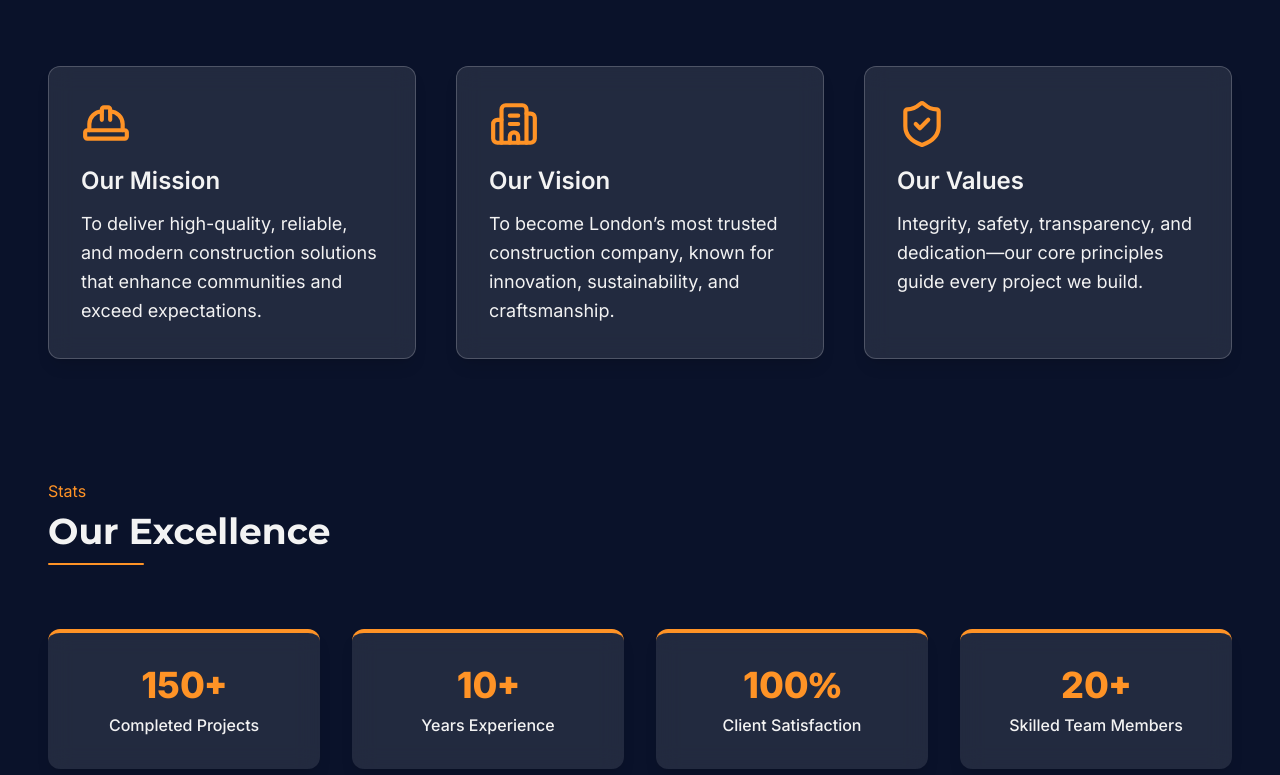
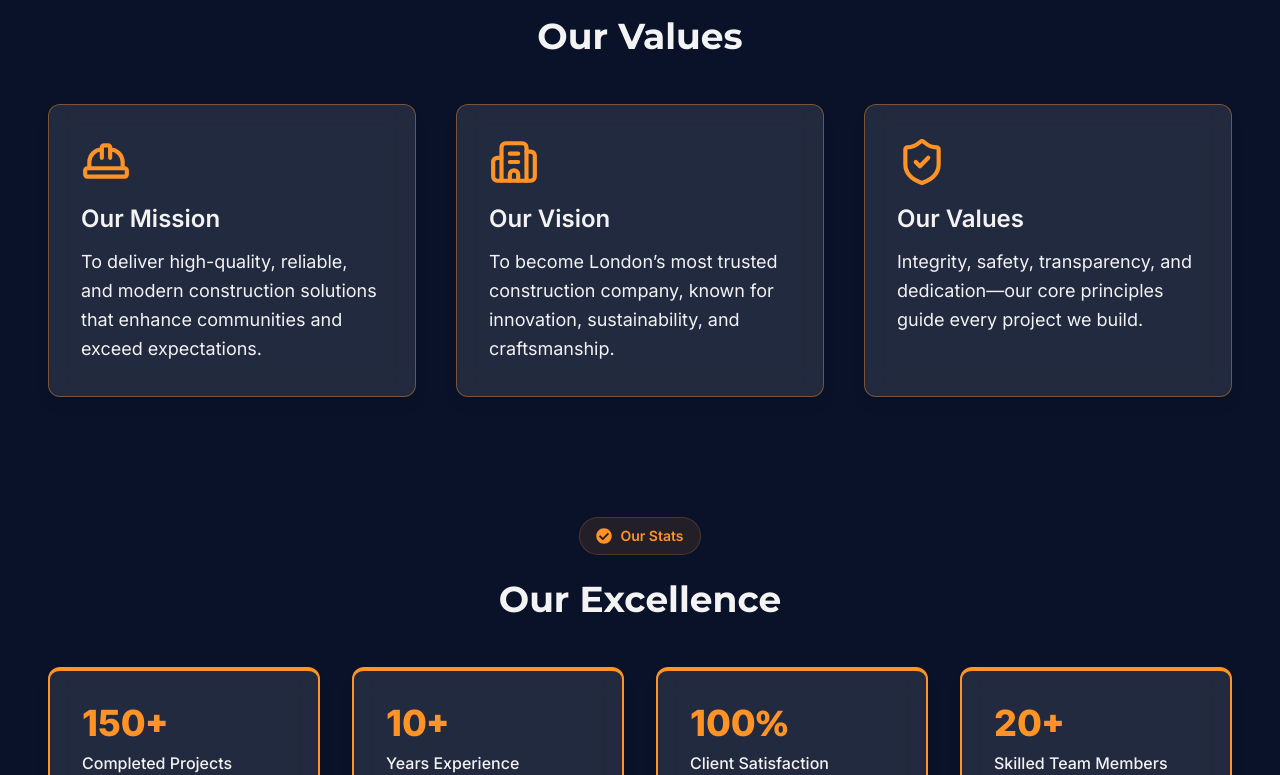
Before and after one commit to FarahS-Teams/fa-builders, a Next.js app: page /about in a window 1280 px wide. Shown: the part 1409-2184 px from the top of the page. Built offline with nearby package versions, Linux system fonts and the light colour scheme.

Commit message:
Changes-in-about-and-projects-page-commit

```diff
--- a/app/data/projects.jsx
+++ b/app/data/projects.jsx
@@ -30,6 +30,44 @@ const rawProjects = [
     description:
       "Modern office refurbishment with a focus on productivity and design.",
   },
+  {
+    title: "Commercial Office Refurbishment",
+    category: "Commercial",
+    service: "Refurbishment",
+    location: "Canary Wharf, London",
+    year: "2023",
+    heroImage: "/project1.jpg",
+    gallery: ["/project1.jpg", "/project1.jpg"],
+    description:
+      "Modern office refurbishment with a focus on productivity and design.",
+  },
+  {
+    title: "Commercial Office Refurbishment",
+    category: "Commercial",
+    service: "Refurbishment",
+    location: "Canary Wharf, London",
+    year: "2023",
+    heroImage: "/project1.jpg",
+    gallery: ["/project1.jpg", "/project1.jpg"],
+    description:
+      "Modern office refurbishment with a focus on productivity and design.",
+  },
+  {
+    title: "Commercial Office Refurbishment",
+    category: "Commercial",
+    service: "Refurbishment",
+    location: "Canary Wharf, London",
+    year: "2023",
+    heroImage: "/project1.jpg",
+    gallery: [
+      "/project1.jpg",
+      "/project1.jpg",
+      "/project1.jpg",
+      "/project1.jpg",
+    ],
+    description:
+      "Modern office refurbishment with a focus on productivity and design.",
+  },
 ];
 
 const projects = rawProjects.map((project, index) => ({
--- a/app/projects/[slug]/page.jsx
+++ b/app/projects/[slug]/page.jsx
@@ -27,7 +27,7 @@ export async function generateMetadata({ params }) {
 
 /* PAGE */
 export default async function ProjectPage({ params }) {
-  const { slug } = await params; // ✅ REQUIRED
+  const { slug } = await params; // REQUIRED
 
   const project = projects.find((p) => p.slug === slug);
   if (!project) return notFound();
--- a/components/about/OurProcess.jsx
+++ b/components/about/OurProcess.jsx
@@ -1,107 +1,116 @@
 "use client";
 
 import { ClipboardCheck, Hammer, Building2, BadgeCheck } from "lucide-react";
+import { useContext } from "react";
+import { motion } from "framer-motion";
+import themeContext from "@/app/context/themeContext";
 import Cta from "../Cta";
-import { useContext } from "react";
-import themeContext from "@/app/context/themeContext";
+import Badge from "../Badge";
+
+const processSteps = [
+  {
+    step: "01",
+    title: "Consultation",
+    description:
+      "We begin by understanding your project needs, goals, and site requirements.",
+    icon: ClipboardCheck,
+  },
+  {
+    step: "02",
+    title: "Planning & Design",
+    description:
+      "Our team prepares clear plans, budgets, and timelines tailored to your project.",
+    icon: Hammer,
+  },
+  {
+    step: "03",
+    title: "Construction",
+    description:
+      "Skilled builders execute the project with precision and high-quality workmanship.",
+    icon: Building2,
+  },
+  {
+    step: "04",
+    title: "Final Handover",
+    description:
+      "We inspect every detail and deliver a result that’s completed to perfection.",
+    icon: BadgeCheck,
+  },
+];
+
+const cardVariants = {
+  hidden: { opacity: 0, y: 40 },
+  visible: (i) => ({
+    opacity: 1,
+    y: 0,
+    transition: {
+      delay: i * 0.15,
+      duration: 0.6,
+      ease: "easeOut",
+    },
+  }),
+};
 
 const OurProcess = () => {
   const context = useContext(themeContext);
-
-  if (!context) {
-    throw new Error("Hero Section must be used within a ThemeContextProvider");
-  }
+  if (!context) throw new Error("Use inside ThemeProvider");
 
   const { currentTheme } = context;
 
   return (
     <section className={`${currentTheme.background} ${currentTheme.text}`}>
-      <div className="w-full flex flex-col justify-evenly gap-12 px-6 md:px-10 mb-20 mt-10 ">
+      <div className="w-full flex flex-col gap-12 px-6 md:px-10 mb-20 mt-10">
         {/* Section Title */}
-        <div className="mb-4 flex flex-col md:w-1/2 text-center md:text-left">
-          <p className="text-[#ff9326] mb-2">Process</p>
+        <div className="flex flex-col items-center text-center">
+          <Badge text="Our Process" />
           <h2 className="text-3xl md:text-4xl font-bold">
             Checkout How We Work
           </h2>
-          <div className="w-24 h-0.5 bg-[#ff9326] mt-3 mx-auto md:mx-0 rounded-full"></div>
-
           <p className="mt-4 max-w-xl">We know your time is valuable</p>
         </div>
 
         {/* Process Cards */}
-        <div className="flex flex-col md:flex-row items-stretch justify-between gap-8">
-          {/* Step 1 */}
-          <div className="relative flex-1 bg-white/10 border border-white/20 p-8 pt-12 rounded-xl shadow-lg backdrop-blur-md hover:scale-105 transition">
-            <div
-              className="absolute -top-5 left-1/2 -translate-x-1/2 w-14 h-14 flex items-center justify-center
-                         bg-[#ff9326] text-white rounded-full text-xl font-bold shadow-lg"
-            >
-              01
-            </div>
+        <div className="flex flex-col md:flex-row gap-8">
+          {processSteps.map(
+            ({ step, title, description, icon: Icon }, index) => (
+              <motion.div
+                key={step}
+                custom={index}
+                variants={cardVariants}
+                initial="hidden"
+                whileInView="visible"
+                viewport={{ once: true, amount: 0.3 }}
+                className="relative flex-1 bg-white/10
+                           border border-[#ff9326]/40
+                           p-8 pt-12 rounded-xl
+                           shadow-lg backdrop-blur-md
+                           hover:scale-105 hover:border-[#ff9326]
+                           transition"
+              >
+                {/* Step Number */}
+                <div
+                  className="absolute -top-5 left-1/2 -translate-x-1/2
+                             w-14 h-14 flex items-center justify-center
+                             bg-[#ff9326] text-white rounded-full
+                             text-xl font-bold shadow-lg"
+                >
+                  {step}
+                </div>
 
-            <ClipboardCheck size={50} className="text-[#ff9326] mb-4" />
-            <h3 className="text-2xl font-semibold mb-3">Consultation</h3>
-            <p>
-              We begin by understanding your project needs, goals, and site
-              requirements.
-            </p>
-          </div>
+                {/* Icon */}
+                <Icon size={50} className="text-[#ff9326] mb-4" />
 
-          {/* Step 2 */}
-          <div className="relative flex-1 bg-white/10 border border-white/20 p-8 pt-12 rounded-xl shadow-lg backdrop-blur-md hover:scale-105 transition">
-            <div
-              className="absolute -top-5 left-1/2 -translate-x-1/2 w-14 h-14 flex items-center justify-center
-                         bg-[#ff9326] text-white rounded-full text-xl font-bold shadow-lg"
-            >
-              02
-            </div>
-
-            <Hammer size={50} className="text-[#ff9326] mb-4" />
-            <h3 className="text-2xl font-semibold mb-3">Planning & Design</h3>
-            <p>
-              Our team prepares clear plans, budgets, and timelines tailored to
-              your project.
-            </p>
-          </div>
-
-          {/* Step 3 */}
-          <div className="relative flex-1 bg-white/10 border border-white/20 p-8 pt-12 rounded-xl shadow-lg backdrop-blur-md hover:scale-105 transition">
-            <div
-              className="absolute -top-5 left-1/2 -translate-x-1/2 w-14 h-14 flex items-center justify-center
-                         bg-[#ff9326] text-white rounded-full text-xl font-bold shadow-lg"
-            >
-              03
-            </div>
-
-            <Building2 size={50} className="text-[#ff9326] mb-4" />
-            <h3 className="text-2xl font-semibold mb-3">Construction</h3>
-            <p>
-              Skilled builders execute the project with precision and
-              high-quality workmanship.
-            </p>
-          </div>
-
-          {/* Step 4 */}
-          <div className="relative flex-1 bg-white/10 border border-white/20 p-8 pt-12 rounded-xl shadow-lg backdrop-blur-md hover:scale-105 transition">
-            <div
-              className="absolute -top-5 left-1/2 -translate-x-1/2 w-14 h-14 flex items-center justify-center
-                         bg-[#ff9326] text-white rounded-full text-xl font-bold shadow-lg"
-            >
-              04
-            </div>
-
-            <BadgeCheck size={50} className="text-[#ff9326] mb-4" />
-            <h3 className="text-2xl font-semibold mb-3">Final Handover</h3>
-            <p>
-              We inspect every detail and deliver a result that’s completed to
-              perfection.
-            </p>
-          </div>
+                {/* Content */}
+                <h3 className="text-2xl font-semibold mb-3">{title}</h3>
+                <p>{description}</p>
+              </motion.div>
+            ),
+          )}
         </div>
 
         {/* CTA */}
-        <div className="flex items-center justify-center mt-4">
-          <Cta text={"Build with us"} path={"/contact"} variant="secondary" />
+        <div className="flex justify-center mt-4">
+          <Cta text="Build with us" path="/contact" variant="secondary" />
         </div>
       </div>
     </section>
--- a/components/about/OurValues.jsx
+++ b/components/about/OurValues.jsx
@@ -2,87 +2,88 @@
 
 import { HardHat, Building2, ShieldCheck } from "lucide-react";
 import { useContext } from "react";
+import { motion } from "framer-motion";
 import themeContext from "@/app/context/themeContext";
+import Badge from "../Badge";
+
+const valuesData = [
+  {
+    title: "Our Mission",
+    description:
+      "To deliver high-quality, reliable, and modern construction solutions that enhance communities and exceed expectations.",
+    icon: HardHat,
+  },
+  {
+    title: "Our Vision",
+    description:
+      "To become London’s most trusted construction company, known for innovation, sustainability, and craftsmanship.",
+    icon: Building2,
+  },
+  {
+    title: "Our Values",
+    description:
+      "Integrity, safety, transparency, and dedication—our core principles guide every project we build.",
+    icon: ShieldCheck,
+  },
+];
+
+const cardVariants = {
+  hidden: { opacity: 0, y: 40 },
+  visible: (i) => ({
+    opacity: 1,
+    y: 0,
+    transition: {
+      delay: i * 0.15,
+      duration: 0.6,
+      ease: "easeOut",
+    },
+  }),
+};
 
 const OurValues = () => {
   const context = useContext(themeContext);
+  if (!context) {
+    throw new Error("Hero Section must be used within ThemeProvider");
+  }
 
-  if (!context) {
-    throw new Error("Hero Section must be used within a ThemeContextProvider");
-  }
   const { currentTheme } = context;
 
   return (
     <section
-      className={`${currentTheme.background} ${currentTheme.text} w-full relative overflow-hidden px-4 sm:px-6 lg:px-12 py-16 md:py-20`}
+      className={`${currentTheme.background} ${currentTheme.text}
+                 w-full relative overflow-hidden
+                 px-4 sm:px-6 lg:px-12 py-16 md:py-20`}
     >
       {/* Section Header */}
-      <div className="flex flex-col md:w-1/2 text-center md:text-left mb-12 mx-auto md:mx-0">
-        <p className="text-secondary mb-2 tracking-wider text-sm sm:text-base">
-          Values
-        </p>
+      <div className="flex flex-col items-center text-center mb-12">
+        <Badge text="Our Values" />
         <h2 className="text-3xl sm:text-4xl font-bold">Our Values</h2>
-        <div className="w-24 h-0.5 bg-secondary mt-3 mx-auto md:mx-0 rounded-full"></div>
       </div>
 
-      {/* Cards Wrapper */}
-      <div
-        className="
-                flex flex-col md:flex-row
-                justify-between items-stretch
-                gap-8 md:gap-10
-            "
-      >
-        {/* Mission Card */}
-        <div
-          className="
-                    flex-1 bg-white/10 border border-white/20
-                    p-6 sm:p-8 rounded-xl shadow-lg backdrop-blur-md
-                    hover:scale-105 transition-transform duration-300
-                "
-        >
-          <HardHat size={50} className="text-[#ff9326] mb-4" />
-          <h3 className="text-2xl font-semibold mb-3">Our Mission</h3>
-
-          <p className="text-base sm:text-lg leading-relaxed">
-            To deliver high-quality, reliable, and modern construction solutions
-            that enhance communities and exceed expectations.
-          </p>
-        </div>
-
-        {/* Vision Card */}
-        <div
-          className="
-                    flex-1 bg-white/10 border border-white/20
-                    p-6 sm:p-8 rounded-xl shadow-lg backdrop-blur-md
-                    hover:scale-105 transition-transform duration-300
-                "
-        >
-          <Building2 size={50} className="text-[#ff9326] mb-4" />
-          <h3 className="text-2xl font-semibold mb-3">Our Vision</h3>
-
-          <p className="text-base sm:text-lg leading-relaxed">
-            To become London’s most trusted construction company, known for
-            innovation, sustainability, and craftsmanship.
-          </p>
-        </div>
-
-        {/* Values Card */}
-        <div
-          className="
-                    flex-1 bg-white/10 border border-white/20
-                    p-6 sm:p-8 rounded-xl shadow-lg backdrop-blur-md
-                    hover:scale-105 transition-transform duration-300
-                "
-        >
-          <ShieldCheck size={50} className="text-[#ff9326] mb-4" />
-          <h3 className="text-2xl font-semibold mb-3">Our Values</h3>
-
-          <p className="text-base sm:text-lg leading-relaxed">
-            Integrity, safety, transparency, and dedication—our core principles
-            guide every project we build.
-          </p>
-        </div>
+      {/* Cards */}
+      <div className="flex flex-col md:flex-row gap-8 md:gap-10">
+        {valuesData.map(({ title, description, icon: Icon }, index) => (
+          <motion.div
+            key={title}
+            custom={index}
+            variants={cardVariants}
+            initial="hidden"
+            whileInView="visible"
+            viewport={{ once: true, amount: 0.3 }}
+            className="flex-1 bg-white/10
+                         border border-[#ff9326]/40
+                         p-6 sm:p-8 rounded-xl shadow-lg
+                         backdrop-blur-md
+                         hover:scale-105 hover:border-[#ff9326]
+                         transition"
+          >
+            <Icon size={50} className="text-[#ff9326] mb-4" />
+            <h3 className="text-2xl font-semibold mb-3">{title}</h3>
+            <p className="text-base sm:text-lg leading-relaxed">
+              {description}
+            </p>
+          </motion.div>
+        ))}
       </div>
     </section>
   );
--- a/components/about/Stats.jsx
+++ b/components/about/Stats.jsx
@@ -1,104 +1,100 @@
 "use client";
-import { useEffect, useState } from "react";
+
+import { useEffect, useState, useContext } from "react";
 import { motion } from "framer-motion";
-import { useContext } from "react";
 import themeContext from "@/app/context/themeContext";
+import Badge from "../Badge";
+import { useRef } from "react";
+import { useInView } from "framer-motion";
 
 const StatCounter = ({ from, to, duration }) => {
   const [count, setCount] = useState(from);
+  const ref = useRef(null);
+  const isInView = useInView(ref, { once: true });
 
   useEffect(() => {
+    if (!isInView) return; // Only start when in view
+
     const start = performance.now();
-
     const animate = (time) => {
       const progress = Math.min((time - start) / (duration * 1000), 1);
       setCount(Math.floor(progress * (to - from) + from));
-
       if (progress < 1) requestAnimationFrame(animate);
     };
+    requestAnimationFrame(animate);
+  }, [from, to, duration, isInView]);
 
-    requestAnimationFrame(animate);
-  }, [from, to, duration]);
+  return <span ref={ref}>{count}</span>;
+};
 
-  return <span>{count}</span>;
-};
+const statsData = [
+  {
+    value: 150,
+    suffix: "+",
+    label: "Completed Projects",
+    delay: 0,
+  },
+  {
+    value: 10,
+    suffix: "+",
+    label: "Years Experience",
+    delay: 0.2,
+  },
+  {
+    value: 100,
+    suffix: "%",
+    label: "Client Satisfaction",
+    delay: 0.4,
+  },
+  {
+    value: 20,
+    suffix: "+",
+    label: "Skilled Team Members",
+    delay: 0.6,
+  },
+];
 
 export default function Stats() {
   const context = useContext(themeContext);
-
   if (!context) {
-    throw new Error("Hero Section must be used within a ThemeContextProvider");
+    throw new Error("Stats must be used within ThemeContextProvider");
   }
 
-  const { theme, currentTheme } = context;
+  const { currentTheme } = context;
 
   return (
     <section className={`${currentTheme.background} ${currentTheme.text}`}>
-      <div className="w-full flex flex-col justify-evenly gap-12 px-6 mb-20 mt-10">
+      <div className="w-full flex flex-col gap-12 px-6 mb-20 mt-10">
         {/* Section Title */}
-        <div className="mb-4 px-4 sm:px-6 flex flex-col md:w-1/2 text-center md:text-left">
-          {/* Small head text */}
-          <p className="text-[#ff9326] mb-2">Stats</p>
+        <div className="flex flex-col items-center text-center">
+          <Badge text="Our Stats" />
           <h2 className="text-3xl md:text-4xl font-bold">Our Excellence</h2>
-          <div className="w-24 h-0.5 bg-[#ff9326] mt-3 mx-auto md:mx-0 rounded-full"></div>
         </div>
 
-        <div className="flex text-center flex-col md:flex-row items-stretch justify-between gap-8 px-6">
-          {/* BOX 1 */}
+        {/* Stats Cards */}
+        <div className="flex flex-col md:flex-row gap-8 px-6">
+          {statsData.map(({ value, suffix, label, delay }) => (
             <motion.div
+              key={label}
               initial={{ opacity: 0, y: 20 }}
               whileInView={{ opacity: 1, y: 0 }}
-            viewport={{ once: true }}
-            transition={{ duration: 0.6 }}
-            className="flex-1 min-w-[220px] p-8  border-t-4 border-[#ff9326]  bg-white/10 rounded-xl shadow-lg backdrop-blur-md hover:scale-105 transitio"
+              viewport={{ once: true, amount: 0.3 }}
+              transition={{ duration: 1, delay }}
+              className="flex-1 min-w-[220px] max-w-[300px]
+             p-8 bg-white/10
+             border-t-4 border-r-2 border-b-2 border-l-2 border-[#ff9326]
+             rounded-xl shadow-lg
+             backdrop-blur-md
+             hover:scale-105 transition
+             basis-full sm:basis-1/2 md:basis-1/2"
             >
               <h2 className="text-4xl font-extrabold text-[#ff9326]">
-              <StatCounter from={0} to={150} duration={2} />+
+                <StatCounter from={0} to={value} duration={2} />
+                {suffix}
               </h2>
-            <p className="mt-2 font-medium">Completed Projects</p>
+              <p className="mt-2 font-medium">{label}</p>
             </motion.div>
-
-          {/* BOX 2 */}
-          <motion.div
-            initial={{ opacity: 0, y: 20 }}
-            whileInView={{ opacity: 1, y: 0 }}
-            viewport={{ once: true }}
-            transition={{ duration: 0.6, delay: 0.2 }}
-            className="flex-1 min-w-[220px] p-8 border-t-4 border-[#ff9326]  bg-white/10 rounded-xl shadow-lg backdrop-blur-md hover:scale-105 transitio"
-          >
-            <h2 className="text-4xl font-extrabold text-[#ff9326]">
-              <StatCounter from={0} to={10} duration={2} />+
-            </h2>
-            <p className="mt-2 font-medium">Years Experience</p>
-          </motion.div>
-
-          {/* BOX 3 */}
-          <motion.div
-            initial={{ opacity: 0, y: 20 }}
-            whileInView={{ opacity: 1, y: 0 }}
-            viewport={{ once: true }}
-            transition={{ duration: 0.6, delay: 0.4 }}
-            className="flex-1 min-w-[220px] p-8 border-t-4 border-[#ff9326]  bg-white/10 rounded-xl shadow-lg backdrop-blur-md hover:scale-105 transitio"
-          >
-            <h2 className="text-4xl font-extrabold text-[#ff9326]">
-              <StatCounter from={0} to={100} duration={2} />%
-            </h2>
-            <p className="mt-2 font-medium">Client Satisfaction</p>
-          </motion.div>
-
-          {/* BOX 4 */}
-          <motion.div
-            initial={{ opacity: 0, y: 20 }}
-            whileInView={{ opacity: 1, y: 0 }}
-            viewport={{ once: true }}
-            transition={{ duration: 0.6, delay: 0.6 }}
-            className="flex-1 min-w-[220px] p-8 bg-white/10 border-t-4 border-[#ff9326] rounded-xl shadow-lg backdrop-blur-md hover:scale-105 transitio"
-          >
-            <h2 className="text-4xl font-extrabold text-[#ff9326]">
-              <StatCounter from={0} to={20} duration={2} />+
-            </h2>
-            <p className="mt-2 font-medium">Skilled Team Members</p>
-          </motion.div>
+          ))}
         </div>
       </div>
     </section>
--- /dev/null
+++ b/components/projects/CategorySelect.jsx
@@ -0,0 +1,65 @@
+"use client";
+import { useState, useRef, useEffect, useContext } from "react";
+import { Check, ChevronDown } from "lucide-react";
+import themeContext from "@/app/context/themeContext";
+
+export default function CategorySelect({ options, value, onChange }) {
+  const context = useContext(themeContext);
+  if (!context) {
+    throw new Error("Must be used within ThemeContextProvider");
+  }
+  const { currentTheme } = context;
+
+  const [open, setOpen] = useState(false);
+  const ref = useRef(null);
+
+  // Close on outside click
+  useEffect(() => {
+    const handler = (e) => {
+      if (ref.current && !ref.current.contains(e.target)) {
+        setOpen(false);
+      }
+    };
+    document.addEventListener("mousedown", handler);
+    return () => document.removeEventListener("mousedown", handler);
+  }, []);
+
+  return (
+    <div
+      ref={ref}
+      className={`relative w-48 ${currentTheme.background} ${currentTheme.text}`}
+    >
+      {/* Selected */}
+      <button
+        onClick={() => setOpen(!open)}
+        className="w-full px-4 py-2 flex items-center justify-between
+                   rounded-lg border text-sm font-medium
+                   hover:border-[#ff9326] focus:outline-none"
+      >
+        {value}
+        <ChevronDown size={16} />
+      </button>
+
+      {/* Dropdown */}
+      {open && (
+        <div className="absolute z-50 mt-2 w-full rounded-lg shadow-lg border overflow-hidden">
+          {options.map((opt) => (
+            <button
+              key={opt}
+              onClick={() => {
+                onChange(opt);
+                setOpen(false);
+              }}
+              className={`w-full flex items-center justify-between px-4 py-2 text-sm
+                hover:bg-[#ff9326]/10 transition
+                ${value === opt ? "bg-[#ff9326]/20 font-medium" : ""}`}
+            >
+              {opt}
+              {value === opt && <Check size={16} className="text-[#ff9326]" />}
+            </button>
+          ))}
+        </div>
+      )}
+    </div>
+  );
+}
--- a/components/projects/ProjectsGrid.jsx
+++ b/components/projects/ProjectsGrid.jsx
@@ -4,6 +4,7 @@ import projects from "@/app/data/projects";
 import themeContext from "@/app/context/themeContext";
 import ProjectCard from "./ProjectsCard";
 import ProjectFilters from "./ProjectFilters";
+import Badge from "../Badge";
 
 export default function ProjectsGrid() {
   const context = useContext(themeContext);
@@ -32,10 +33,9 @@ export default function ProjectsGrid() {
     >
       <div className="max-w-7xl mx-auto px-6">
         {/* HEADER */}
-        <div className="mb-12 text-center md:text-left md:w-1/2">
-          <p className="text-[#ff9326] mb-2">Portfolio</p>
+        <div className="mb-12 flex flex-col items-center justify-center">
+          <Badge text="Our Portfolio" />
           <h2 className="text-3xl md:text-4xl font-bold">Our Projects</h2>
-          <div className="w-24 h-[2px] bg-[#ff9326] mt-3 rounded-full mx-auto md:mx-0"></div>
         </div>
 
         {/* FILTERS */}
```
Also changed, not shown: components/about/AboutStory.jsx (+7 -9 lines), components/about/Leadership.jsx (+3 -4 lines), components/projects/ProjectFilters.jsx (+13 -20 lines), components/projects/ProjectsCard.jsx (+9 -12 lines). Lines whose indentation alone changed are shown as unchanged.
